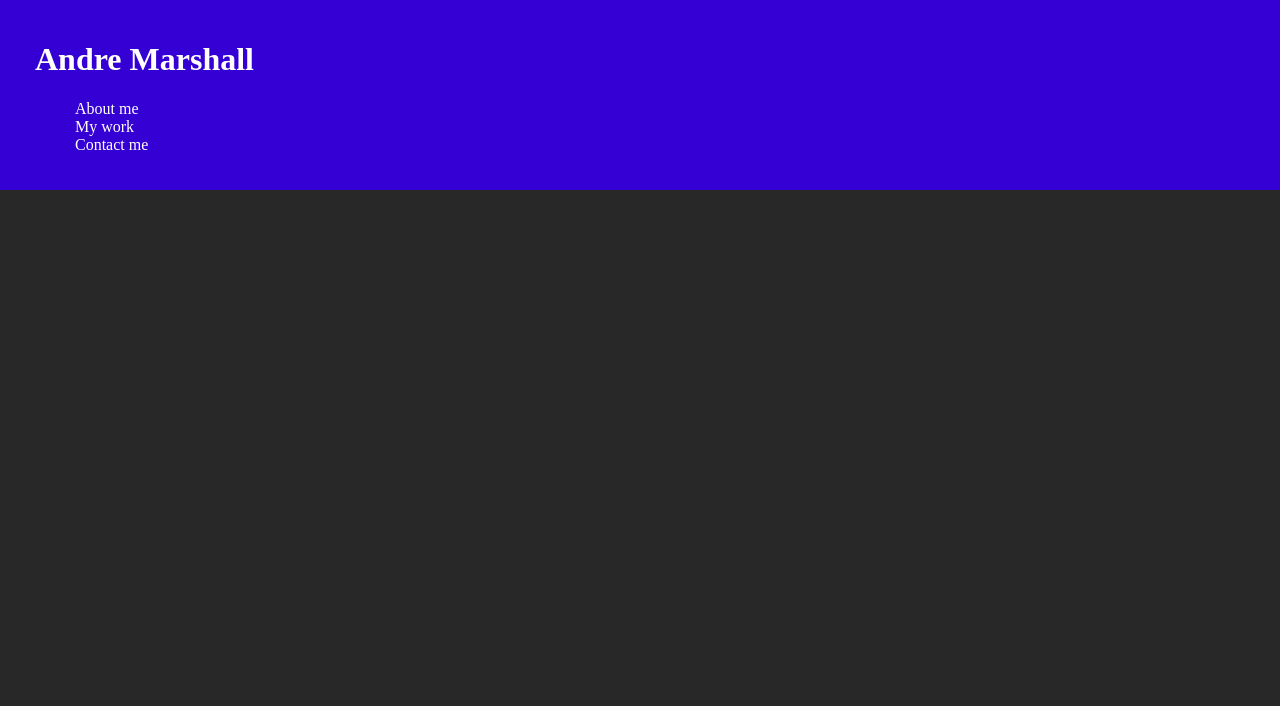
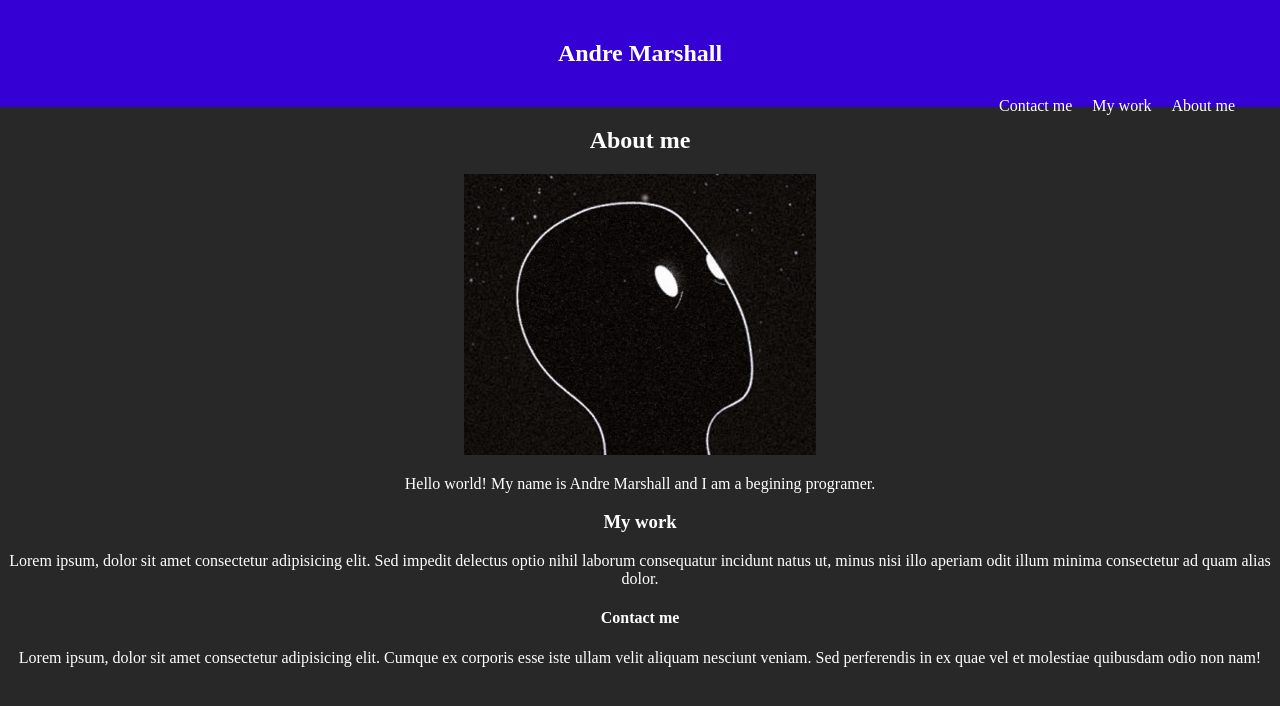
Before and after one commit to zoinks45/portfolio, a plain HTML site: page index.html in a window 1280 px wide. Drawn offline with Linux system fonts and the light colour scheme.

Commit message:
add nav bar

```diff
--- a/assets/style.css
+++ b/assets/style.css
@@ -11,21 +11,36 @@ html body{
     padding: 0;
     margin: 0;
 }
-
+/*main text color and main BGColor*/
 body {
     color: var(--mainText);
     background-color: var(--mainBGColor);
     font-family: 'Times New Roman', Times, serif;
 }
 
-header {
+.header {
     padding:  20px 35px;
     background-color: var(--headerColor)
 }
 
-header h1 a {
+.header h1 {
+    text-align: center;
+}
+
+.header h1 a {
     color:var(--mainText);
     font-family: 'Times New Roman', Times, serif;
+}
+
+.header ul {
+    position: sticky;
+    top:0;
+}
+
+.header li {
+    padding: 10px;
+    float: right;
+    display:inline
 }
 
 nav ul li a {
@@ -39,3 +54,14 @@ a {
 ul {
     list-style: none;
 }
+
+.main {
+    text-align: center;
+}
+
+@media screen and(max-width:1200px){
+    .main{
+        width: 1200px;
+        margin: 0 auto;
+    }
+}
--- a/index.html
+++ b/index.html
@@ -9,9 +9,10 @@
 </head>
 <body>
     <!-- navigation -->
-    <header>
+    <section class="header">
+        <div>
         <h1>
-            <a href="/">
+            <a href="./">
                 Andre Marshall
             </a>
         </h1>
@@ -30,6 +31,29 @@
                 </li>
             </ul>
         </nav>
-    </header>
+        </div>
+    </section>
+    <!--About me section-->
+    <section class="me">
+        <div class="main">
+            <h2 id="About-me">About me</h2>
+            <img src="./assets/images/profile.png" alt="My profile">
+            <p>Hello world! My name is Andre Marshall and I am a begining programer.</p>
+        </div>
+    </section>
+<!--main content-->
+    <section class="work">
+        <div class="main">
+            <h3 id="My-work">My work</h3>
+            <p>Lorem ipsum, dolor sit amet consectetur adipisicing elit. Sed impedit delectus optio nihil laborum consequatur incidunt natus ut, minus nisi illo aperiam odit illum minima consectetur ad quam alias dolor.</p>
+        </div>
+    </section>
+<!--contact me section-->
+<section class="Contact">
+    <div class="main">
+        <h4 id="Contact-me">Contact me</h4>
+        <p>Lorem ipsum, dolor sit amet consectetur adipisicing elit. Cumque ex corporis esse iste ullam velit aliquam nesciunt veniam. Sed perferendis in ex quae vel et molestiae quibusdam odio non nam!</p>
+    </div>
+</section>
 </body>
 </html>
```
Also changed, not shown: assets/images/profile.png (added).
